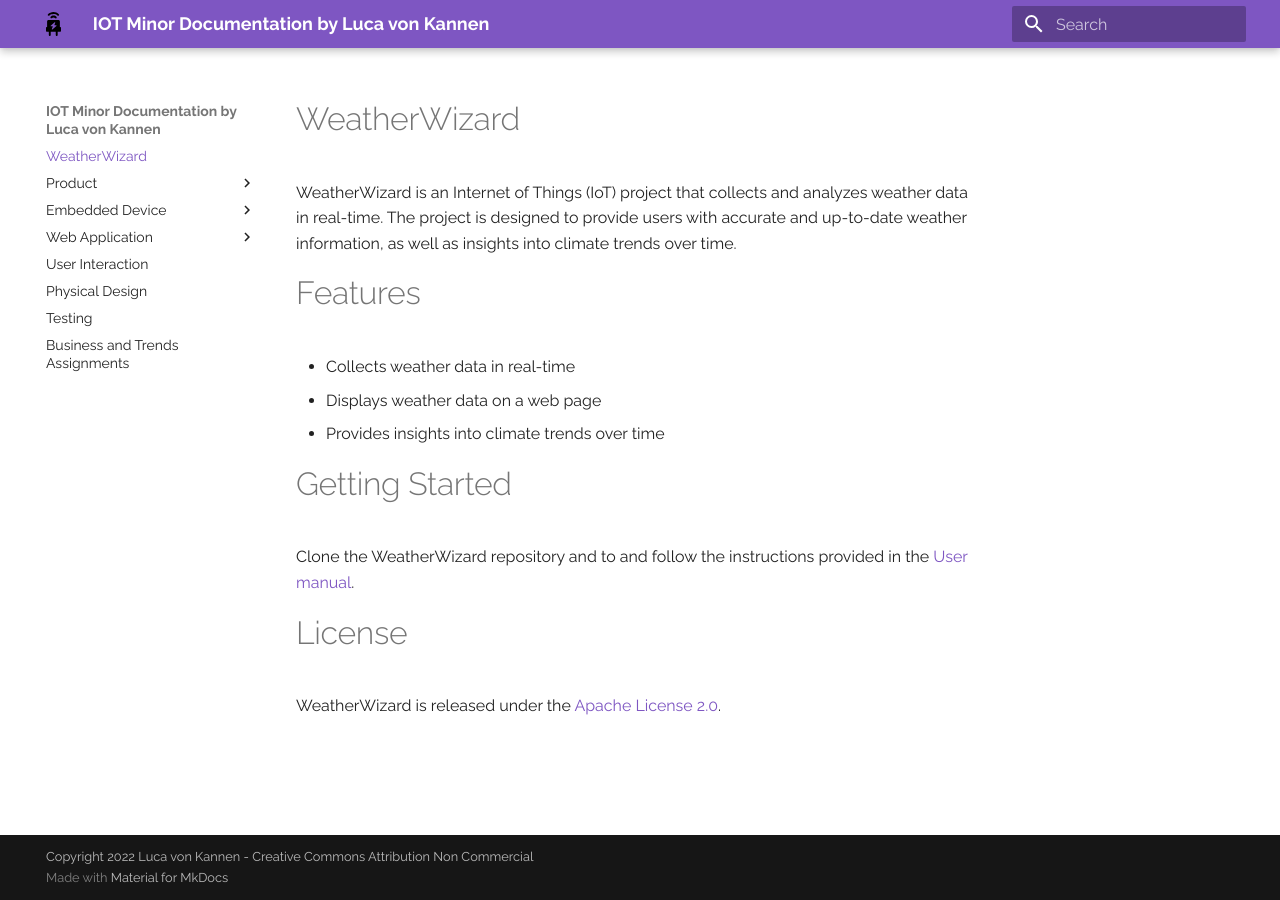
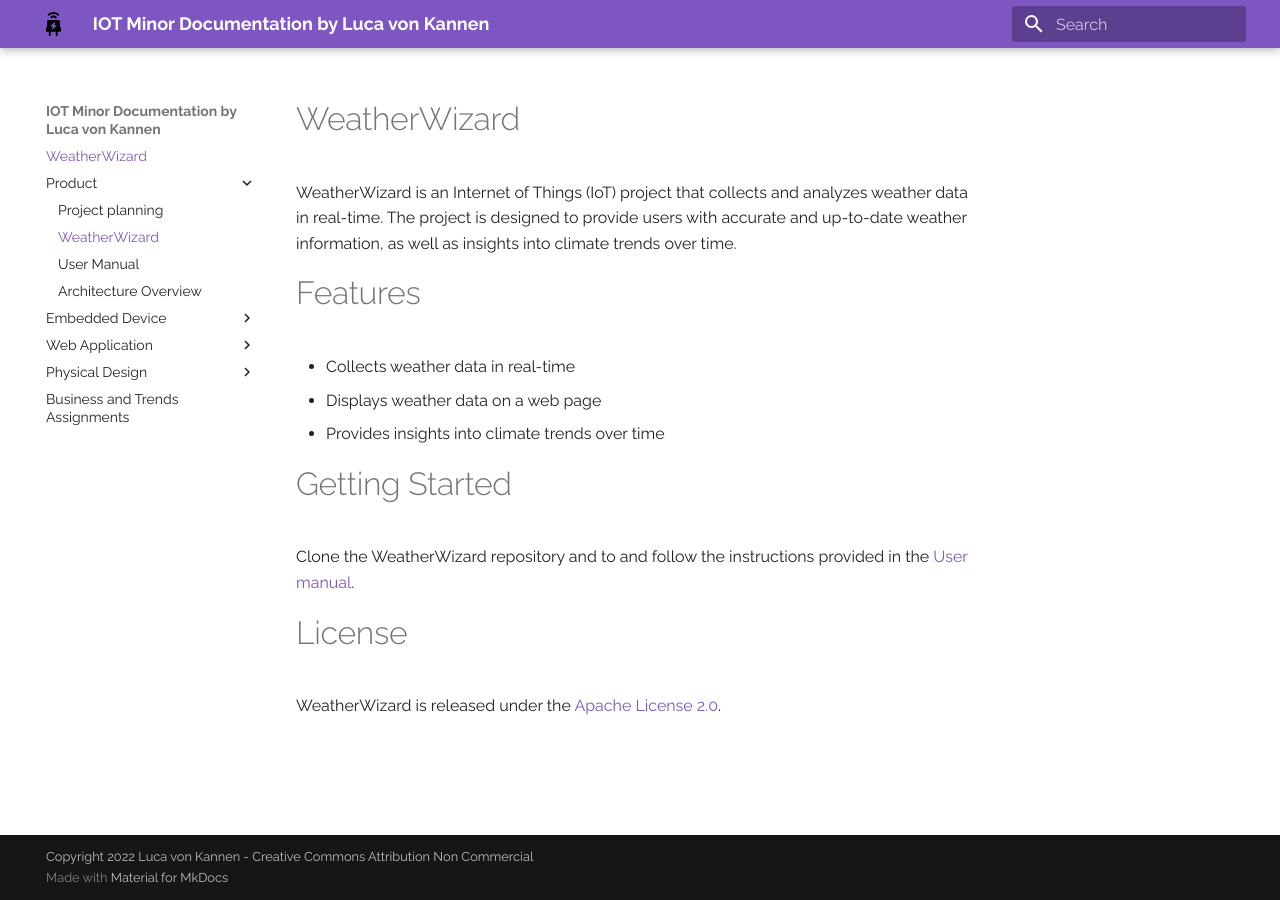
Before and after one commit to lv042/Weather-Wizard, an MkDocs documentation site: the page built from docs/index.md, in a window 1280 px wide. Built offline with MkDocs 1.6.1 and Material for MkDocs 9.7.7, drawn with Linux system fonts in a browser that asks for light colours; some of the changed lines change nothing that is shown.

Commit message:
Updated Verzeichnis and added new markdown files

```diff
--- a/mkdocs.yml
+++ b/mkdocs.yml
@@ -25,7 +25,7 @@
     - 'index.md'
     - 'Product' :
       - 'Project planning' : 'structure.md'
-      - 'Product Description' : 'product.md'
+      - 'Product Description' : 'index.md'
       - 'User Manual' : 'user_manual.md'
       - 'Architecture Overview' : 'architecture_overview.md'
     - 'Embedded Device' :
@@ -35,13 +35,14 @@
       - 'Wiring Diagram & BOM' : 'bom.md'
     - 'Web Application' :
       - 'Database' : 'db.md'
-      - 'Admin Manual' : 'admin_manual.md'
       - 'Frontend' : 'frontend.md'
       - 'Backend API' : 'backend.md'
 
-    - 'User Interaction' : 'user_interaction.md'
-    - 'Physical Design' : 'physical_design.md'
-    - 'Testing' : 'testing.md'
+
+    - 'Physical Design' :
+        - 'Concept' : 'physical_design.md'
+        - 'Creation' : 'creation.md'
+        - 'Failures' : 'failures.md'
 
     - 'Business and Trends Assignments' : 'bt.md'
 
```
Also changed, not shown: docs/creation.md (added), docs/failures.md (added).
